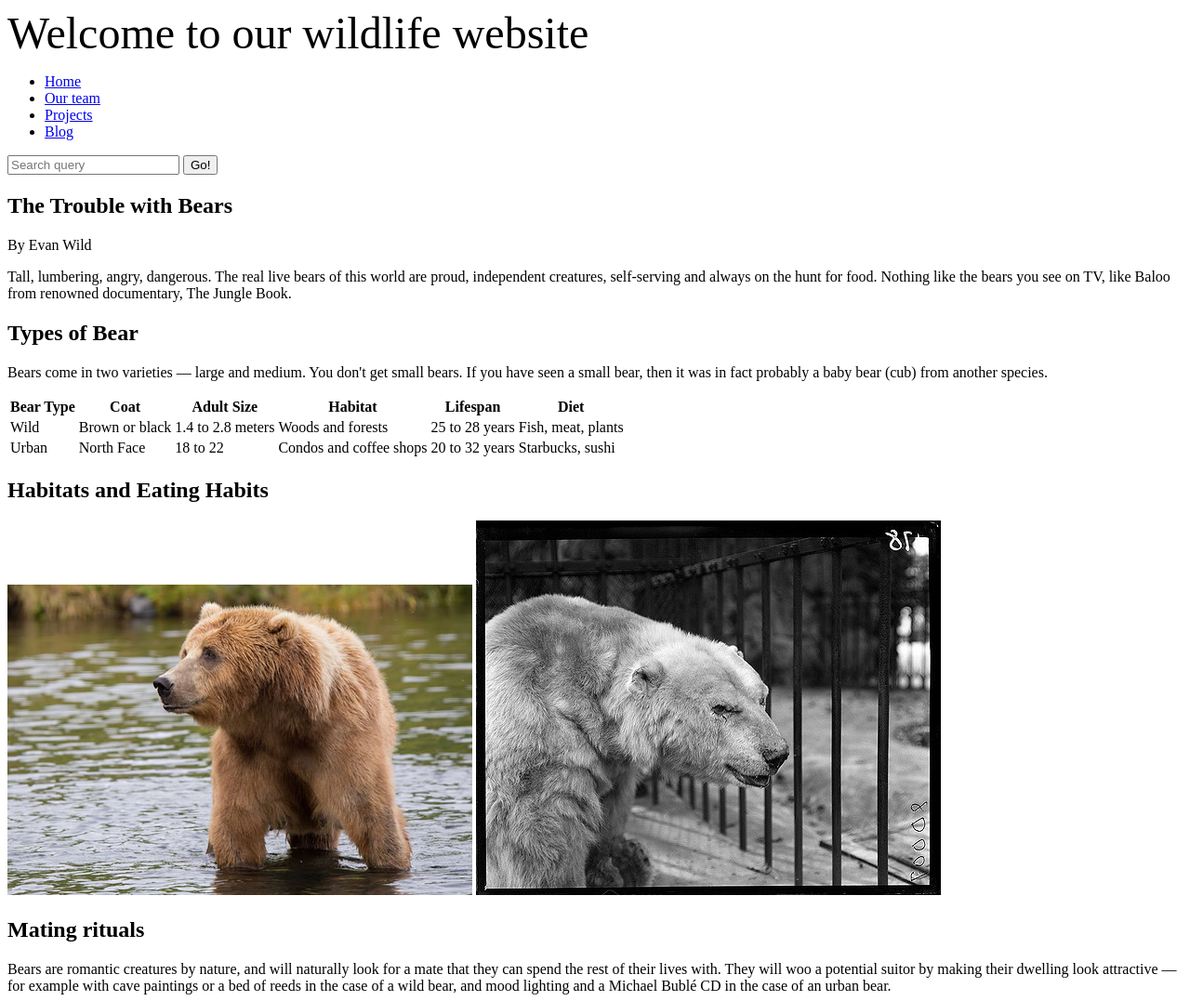
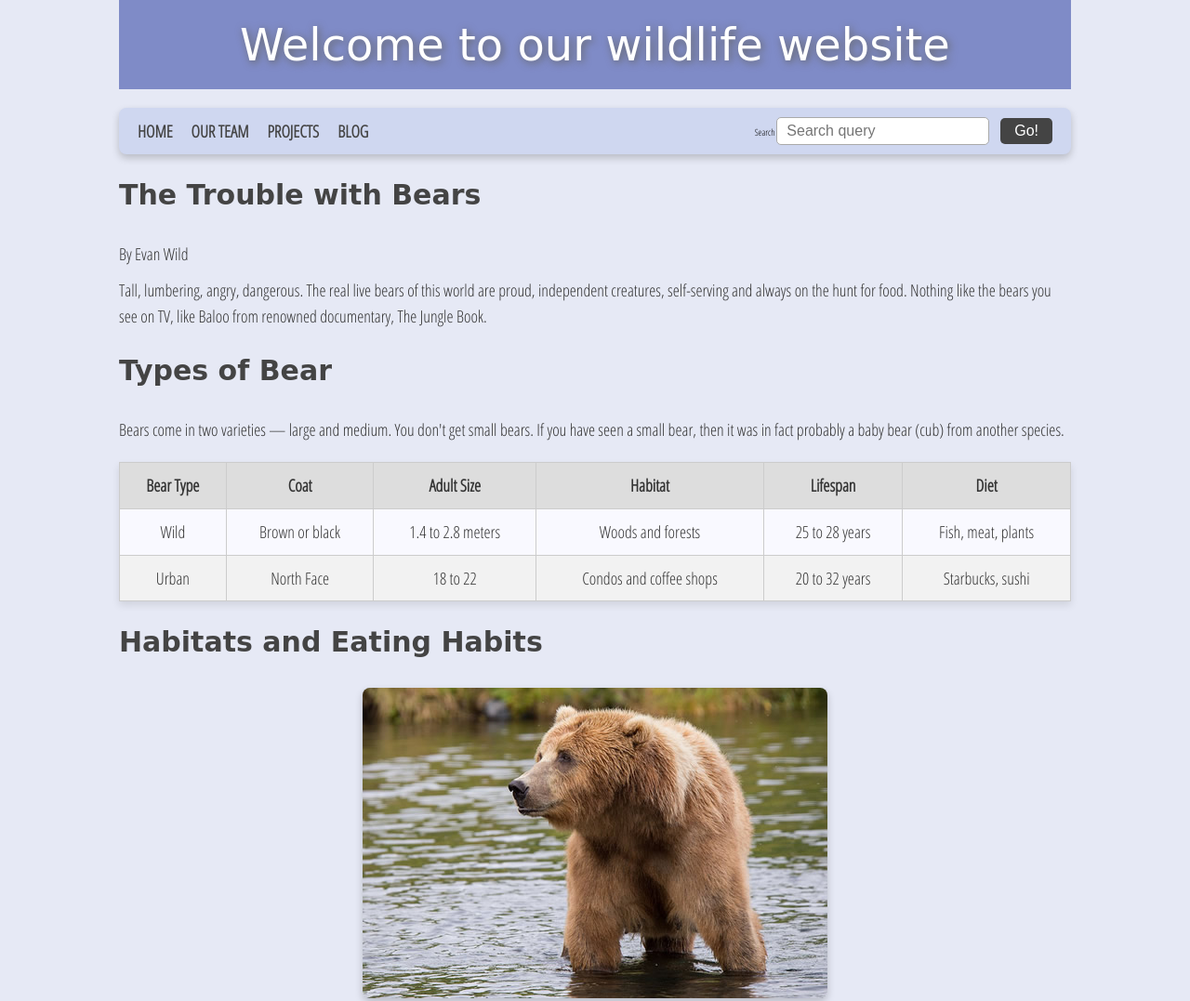
Before and after one commit to Derek2005/assiment5.1, a plain HTML site: page index.html in a window 1280 px wide. Shown: the top 1077 px of the page at 93% size. Drawn offline with Linux system fonts and the light colour scheme; files whose address does not match are found by name; a web font is replaced by a local one.

Commit message:
Update style.css

```diff
--- a/style.css
+++ b/style.css
@@ -1,32 +1,181 @@
 
-/* Improved accessibility styling */
-
-.visually-hidden {
-  position: absolute;
-  width: 1px;
-  height: 1px;
-  margin: -1px;
-  padding: 0;
-  border: 0;
-  overflow: hidden;
-  clip: rect(0, 0, 0, 0);
-  white-space: nowrap;
+/* General Styling */
+html {
+  font-size: 10px;
+  background-color: #e6e9f5;
+  font-family: 'Open Sans Condensed', sans-serif;
 }
 
-div[class="nav"] {
-  background-color: #006400; /* Dark green for contrast */
+body {
+  width: 80%;
+  margin: 0 auto;
+  padding: 0;
 }
 
-div[class="nav"] a {
-  color: #ffffff; /* White text for contrast */
+/* Header Styling */
+div.header {
+  text-align: center;
+  font-family: 'Sonsie One', cursive;
+  font-size: 4.5rem;
+  color: #ffffff;
+  text-shadow: 2px 2px 8px #666;
+  background-color: #7f8bc7;
+  padding: 20px 0;
+  margin-bottom: 20px;
+}
+
+/* Navigation Bar */
+nav.nav {
+  display: flex;
+  justify-content: space-between;
+  align-items: center;
+  background-color: #cfd7f0;
+  padding: 10px 20px;
+  border-radius: 8px;
+  box-shadow: 0px 4px 8px rgba(0, 0, 0, 0.2);
+}
+
+nav.nav ul {
+  list-style-type: none;
+  margin: 0;
+  padding: 0;
+  display: flex;
+  gap: 20px;
+}
+
+nav.nav a {
+  text-decoration: none;
+  font-size: 1.8rem;
+  text-transform: uppercase;
+  color: #444;
+  font-weight: bold;
+}
+
+nav.nav a:hover {
+  color: #000;
+}
+
+nav.nav .search input[type="search"] {
+  padding: 5px 10px;
+  border: 1px solid #aaa;
+  border-radius: 5px;
+  font-size: 1.6rem;
+}
+
+nav.nav .search input[type="submit"] {
+  background-color: #444;
+  color: #fff;
+  border: none;
+  border-radius: 5px;
+  padding: 5px 15px;
+  font-size: 1.6rem;
+  margin-left: 10px;
+  cursor: pointer;
+}
+
+nav.nav .search input[type="submit"]:hover {
+  background-color: #333;
+}
+
+/* Article Styling */
+main article {
+  font-size: 1.8rem;
+  color: #333;
+  line-height: 1.6;
+}
+
+main article h1, main article h2, main article h3 {
+  font-family: 'Sonsie One', cursive;
+  font-size: 3rem;
+  color: #444;
+  margin-top: 20px;
+}
+
+main article p {
+  margin: 10px 0;
+}
+
+/* Related Section */
+.secondary {
+  background-color: #f8f9ff;
+  padding: 15px;
+  border-radius: 8px;
+  box-shadow: 0px 2px 5px rgba(0, 0, 0, 0.1);
+}
+
+.secondary ul {
+  padding-left: 20px;
+}
+
+.secondary ul li {
+  margin: 5px 0;
+}
+
+.secondary ul li a {
+  font-size: 1.6rem;
+  color: #444;
+  text-decoration: none;
+}
+
+.secondary ul li a:hover {
+  color: #000;
+}
+
+/* Table Styling */
+table {
+  width: 100%;
+  margin: 20px 0;
+  border-collapse: collapse;
+  background-color: #f9f9ff;
+  box-shadow: 0px 4px 8px rgba(0, 0, 0, 0.1);
+}
+
+th, td {
+  padding: 10px;
+  border: 1px solid #ccc;
+  text-align: center;
+}
+
+thead th {
+  background-color: #ddd;
+  font-weight: bold;
+}
+
+tbody tr:nth-child(even) {
+  background-color: #f2f2f2;
+}
+
+/* Image Styling */
+img {
+  display: block;
+  margin: 20px auto;
+  max-width: 100%;
+  border-radius: 8px;
+  box-shadow: 0px 4px 8px rgba(0, 0, 0, 0.2);
+}
+
+/* Comments Section */
+.comments {
+  background-color: #f8f9ff;
+  padding: 15px;
+  border-radius: 8px;
+  margin: 20px 0;
+  box-shadow: 0px 2px 5px rgba(0, 0, 0, 0.1);
 }
 
 .show-hide {
   cursor: pointer;
-  text-align: center;
-  background-color: #333;
+  background-color: #444;
   color: white;
   padding: 10px;
+  text-align: center;
+  border-radius: 5px;
+  width: 150px;
+  margin: 10px auto;
+}
+
+.show-hide:hover {
+  background-color: #333;
 }
 
 .show-hide:focus {
```
